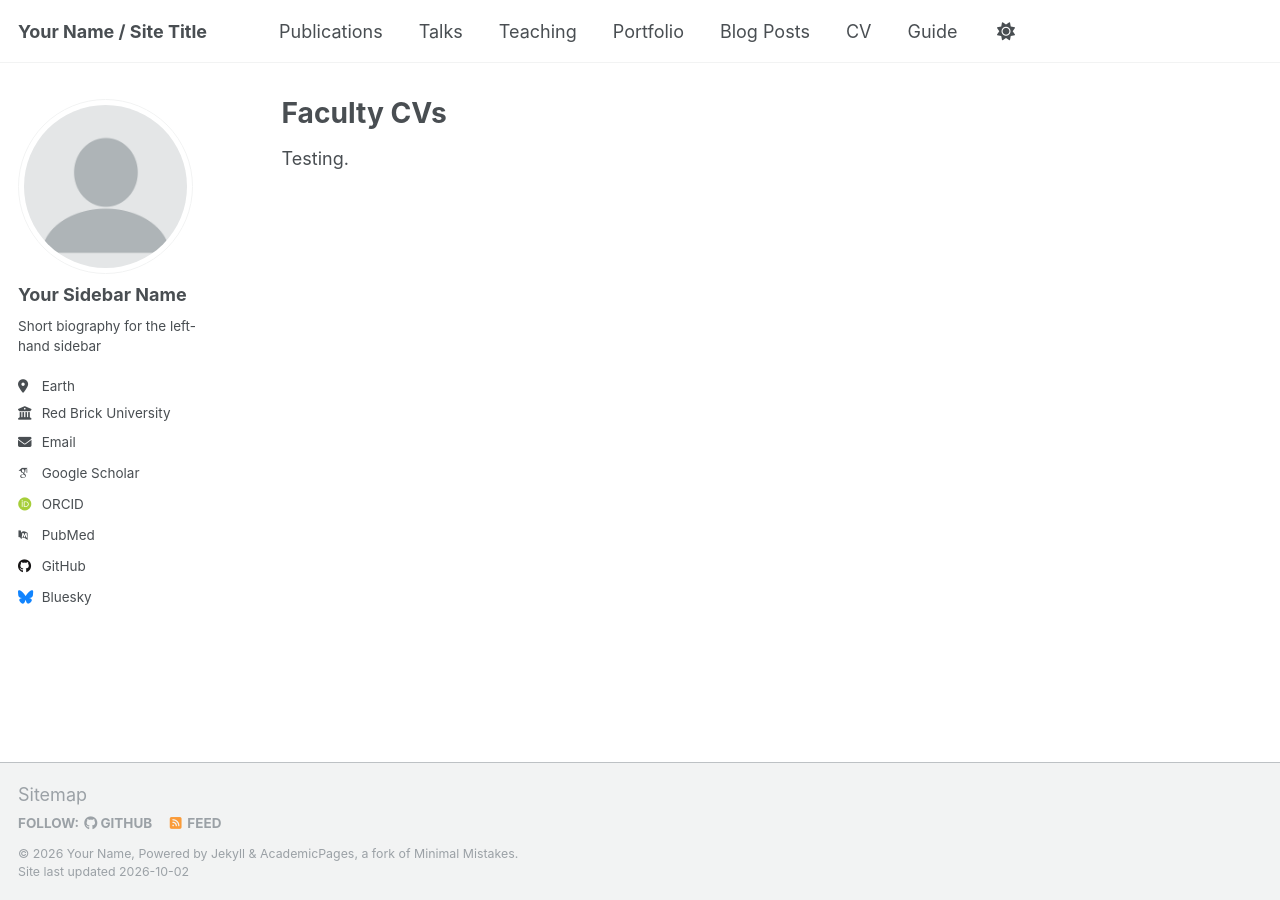
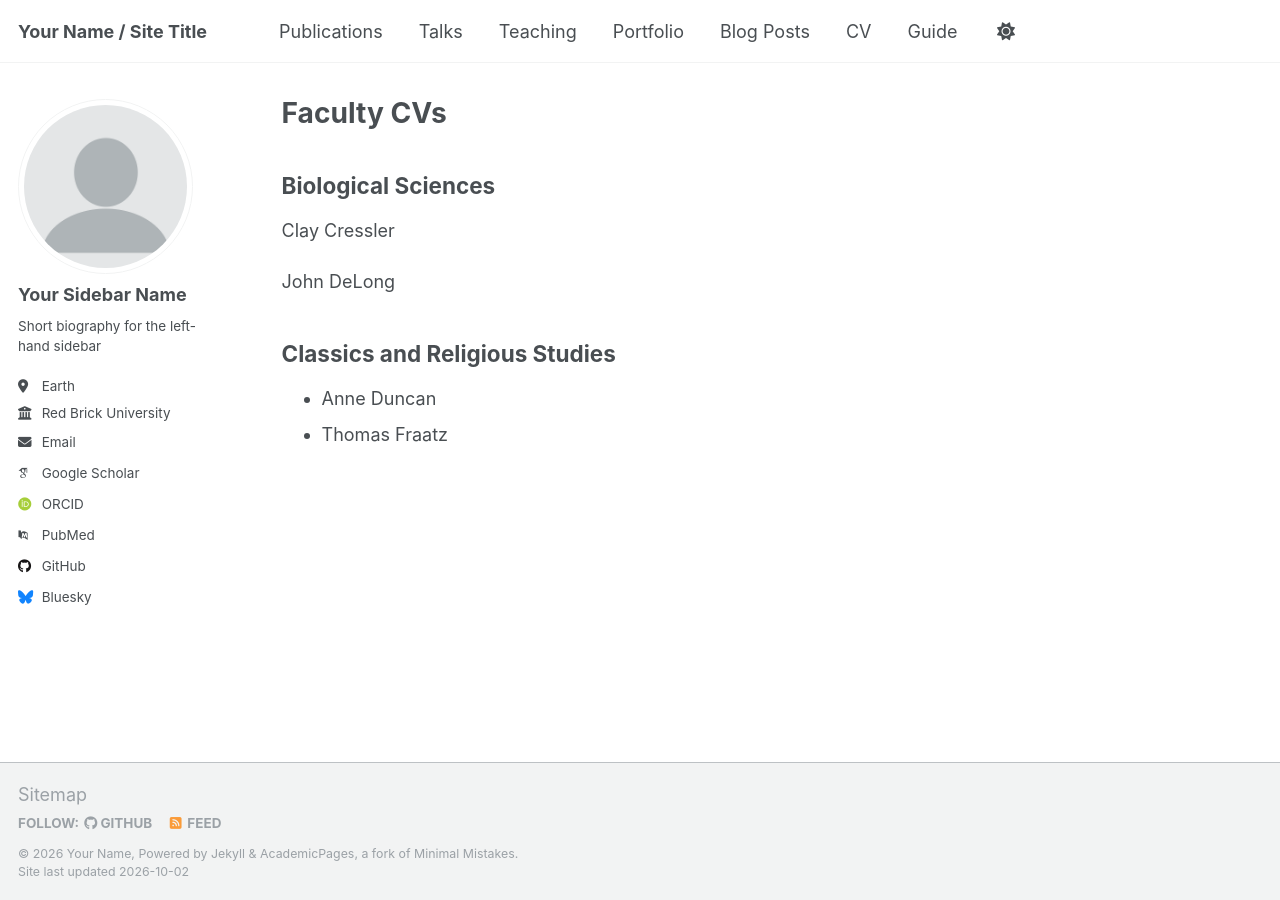
Before and after one commit to unlcas/cas-faculty, a Jekyll site: the page built from _pages/faculty-cvs.html, in a window 1280 px wide. Built offline with Jekyll 4.4.1, drawn with Linux system fonts in a browser that asks for light colours; some web fonts are replaced; a script that is not in the unit is left out.

Commit message:
Update faculty-cvs.html

```diff
--- a/_pages/faculty-cvs.html
+++ b/_pages/faculty-cvs.html
@@ -7,5 +7,10 @@ author_profile: true
 
 {% include base_path %}
 
+<h2>Biological Sciences</h2>
+<p>Clay Cressler</p>
+<p>John DeLong</p>
 
-<p>Testing.</p>
+<h2>Classics and Religious Studies</h2>
+<ul><li>Anne Duncan</li>
+<li>Thomas Fraatz</li></ul>
```
